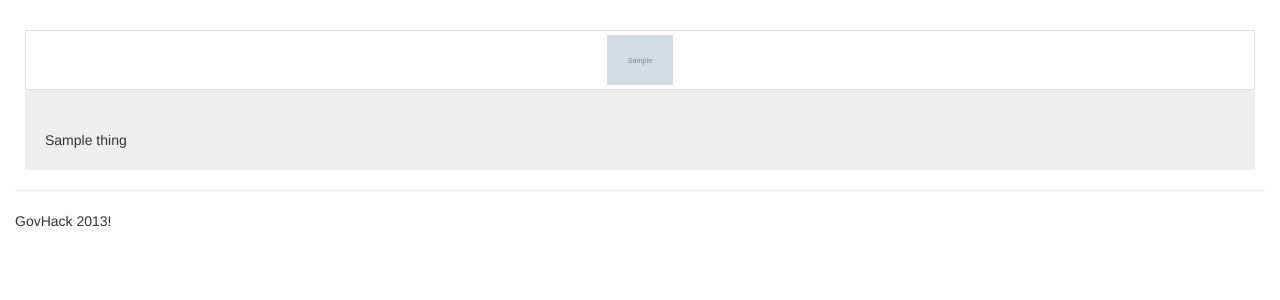
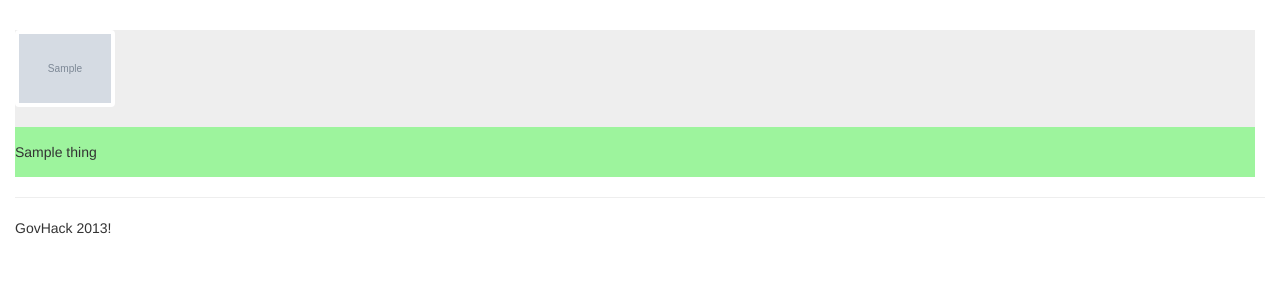
Before and after one commit to Get-out/getout, a Django app: template get_out/templates/list.html in a window 1280 px wide. Shown: the part 50-350 px from the top of the page. Run offline with Django 3.2, Linux system fonts and the light colour scheme; the template is opened without the code that fills it: most values are stand-ins (such as "Sample title", 1, 10 or a date in 2020); grey boxes marked "Sample" are stand-in pictures; some libraries are stand-ins or nearby versions.

Commit message:
I just want something that works

```diff
--- a/get_out/static/css/site.css
+++ b/get_out/static/css/site.css
@@ -17,9 +17,8 @@
 }
 
 .smallimg {
-	max-height: 50px;
-	min-height: 50px;
-	min-width: 50px;
+	width: 100px;
+	min-width: 100px;
 }
 
 .largeimg {
@@ -38,16 +37,16 @@
 }
 
 .checkitem {
-	padding: 5px;
-	padding-left: 0px;
-	margin-left: 10px;
-	padding-right: 15px;
+	margin: 0;
+	padding: 0;
+	width:100%;
+	height:100%;
 }
 
 .no-bottom-margin {
 	margin-bottom: 0px;
 }
 
-.left-inset {
-	padding-left: 10px;
+.thumbnail {
+	border: none!important;
 }
--- a/get_out/static/js/getout.js
+++ b/get_out/static/js/getout.js
@@ -1,9 +1,10 @@
 $(function() {
+  $(".thumbnailexpander").click(function() {
+    $(this).parent().next().children('.description').toggle()
+  });
+
   $(".checkitem").click(function() {
     $(this).children("p").toggleClass("done");
   });
 
-  $(".thumbnailexpander").click(function() {
-    $(this).parent().next().children('.description').toggle()
-  });
 })
--- a/get_out/templates/list.html
+++ b/get_out/templates/list.html
@@ -1,12 +1,12 @@
 {% extends "templates/base.html" %}
 {% block body %}
   {% for x in things %}
-  <div class="row-fluid show-grid chunky cursor">
-    <div class="span1 thumbnail thumbnailexpander">
-      <img src="{{ x.image }}" class="smallimg"></img>
+  <div class="row-fluid show-grid chunky cursor" style="padding-left: 0; margin-left: 0">
+    <div class="span1 thumbnail smallimg thumbnailexpander">
+      <img src="{{ x.image }}"></img>
     </div>
-    <div class="span11 checkitem cursor">
-      <p class="filler left-inset">{{x.common_name}}</p>
+    <div class="checkitem cursor">
+      <p class="filler done">{{x.common_name}}</p>
     </div>
   </div>
   <div class="row-fluid">
@@ -14,7 +14,7 @@
       <div class="span9">
       {{ x.description }}
       </div>
-      <div class="span3 thumbnail largeimg">
+      <div class="span3 thumbnail">
         <img class="largeimg" src="{{ x.image }}"></img>
       </div>
       <div style="clear:both;"></div>
```
